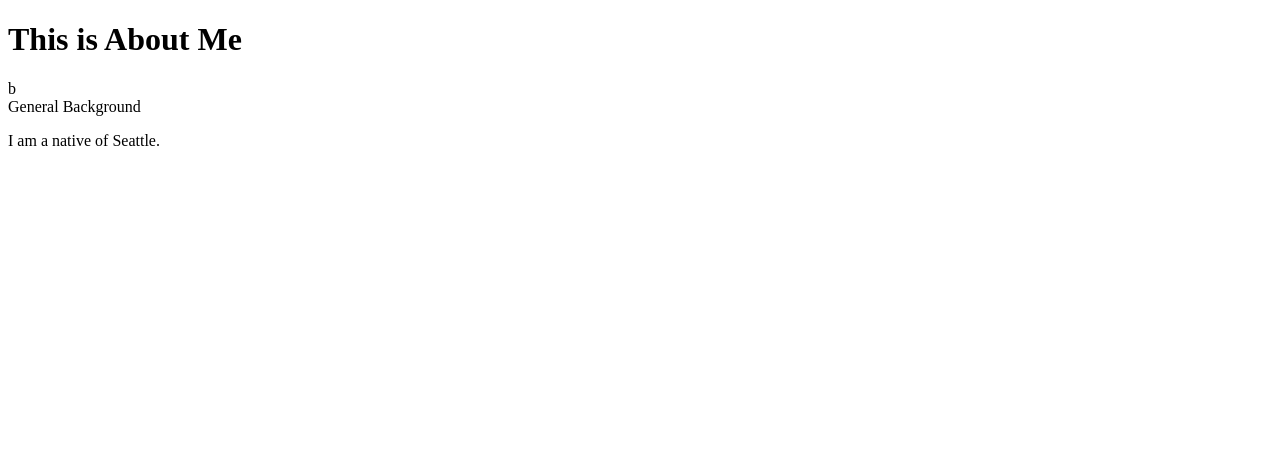
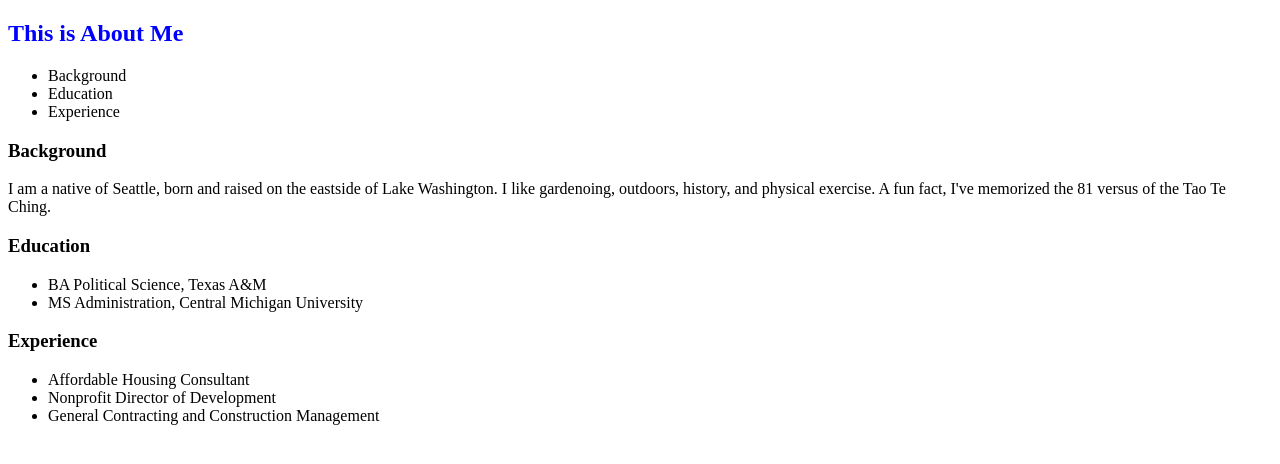
Before and after one commit to Jeromeb1238/aboutmelab, a plain HTML site: page index.html in a window 1280 px wide. Drawn offline with Linux system fonts and the light colour scheme.

Commit message:
updated html w/ lab 02 requirements

```diff
--- /dev/null
+++ b/app.js
@@ -0,0 +1,3 @@
+'use strict';
+
+console.log('I am STILL alive')
--- a/index.html
+++ b/index.html
@@ -3,20 +3,38 @@
 <html>
 
 <head>
-  <title>About Me Lab</title>
+  <title>About Me</title>
+  <link rel="stylesheet" type="text/css" href="./styles.css" />
 </head>
 
 <body>
   <header>
-
-    <h1>This is About Me</h1>
+    <h2>This is About Me</h2>
+    <ul>
+      <li>Background</li>
+      <li>Education</li>
+      <li>Experience</li>
+    </ul>
   </header>
 
   <main>
-    <section>b
-      <header id="background"> General Background</header>
-      <p>I am a native of Seattle.</p>
+    <section>
+      <h3>Background</h3>
+      <p>I am a native of Seattle, born and raised on the eastside of Lake Washington.  I like gardenoing, outdoors, history, and physical exercise.  A fun fact, I've memorized the 81 versus of the Tao Te Ching.</p>
 
+      <h3>Education</h3>
+      <ul>
+        <li>BA Political Science, Texas A&M</li>
+        <li>MS Administration, Central Michigan University</li>
+      </ul>
+
+      <h3>Experience</h3>
+        <ul>
+          <li>Affordable Housing Consultant</li>
+          <li>Nonprofit Director of Development</li>
+          <li>General Contracting and Construction Management</li>
+        </ul>
+      <script src="./app.js"></script>
 
     </section>
 
--- /dev/null
+++ b/styles.css
@@ -0,0 +1,3 @@
+h2 {
+  color: blue;
+}
```
